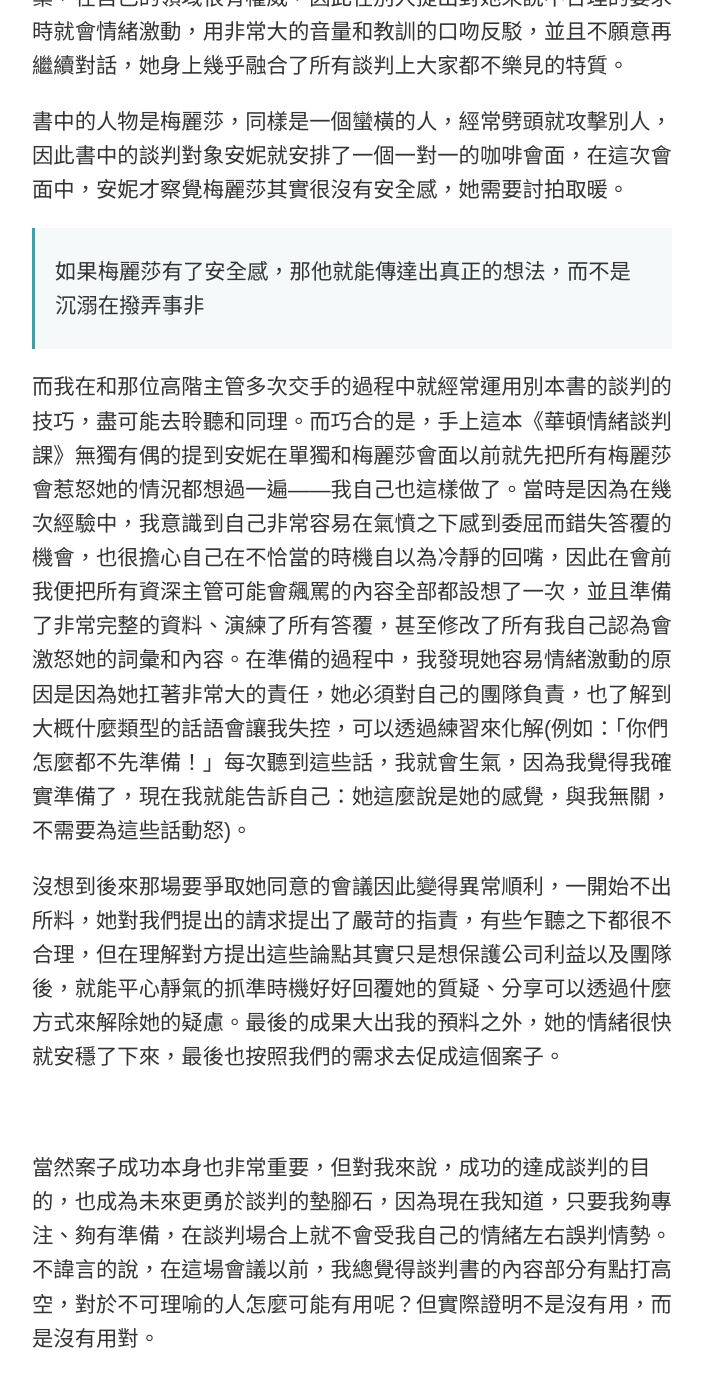
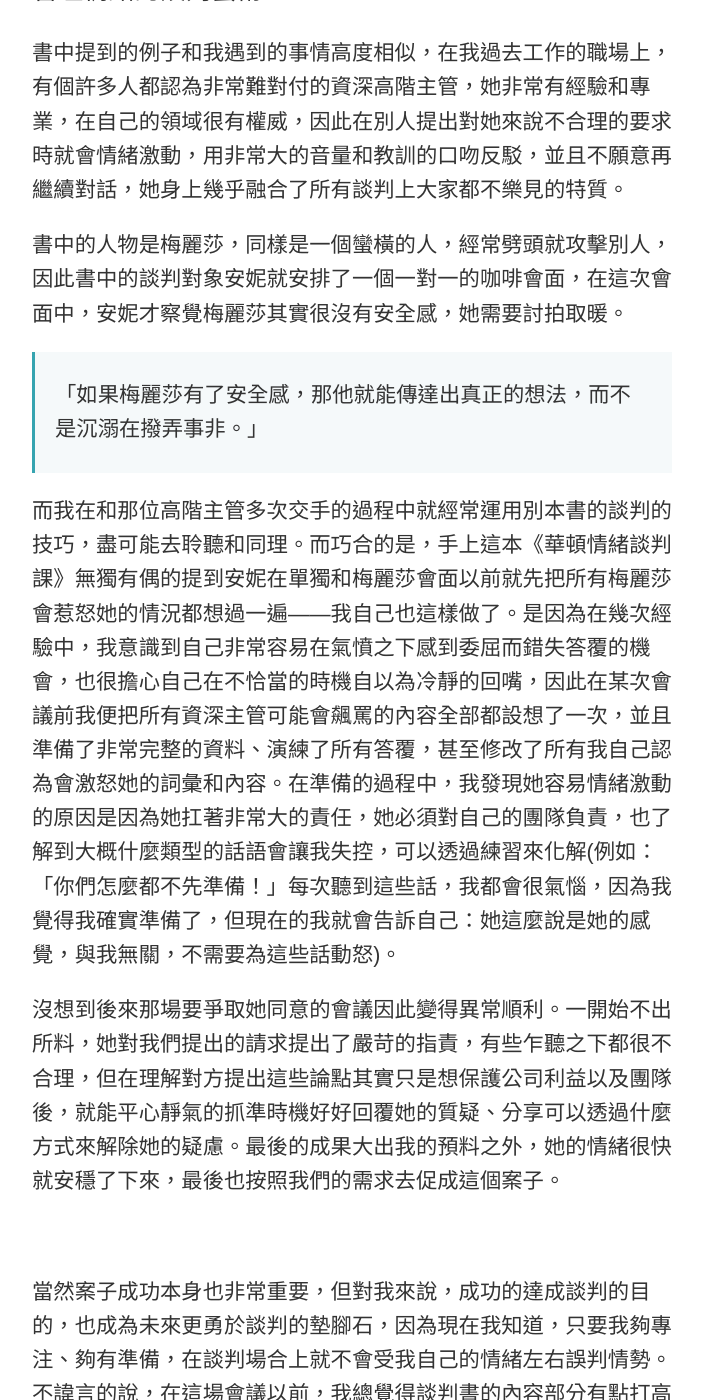
Before and after one commit to pqvst/tzling, a Jekyll site: the page built from _posts/2022-06-24-Bring_Yourself_Bookreview-zh-tw.md, in a window 1280 px wide and 1400 px high, scrolled down 19668 px. Shown: the whole window, without its empty margins (288-991 px from the left). Built offline with Jekyll 4.4.1, drawn with Linux system fonts in a browser that asks for light colours; nearby versions of some CDN libraries; some of the changed text lies outside the part shown.

Commit message:
Update 2022-06-24-Bring_Yourself_Bookreview-zh-tw.md

```diff
--- a/_posts/2022-06-24-Bring_Yourself_Bookreview-zh-tw.md
+++ b/_posts/2022-06-24-Bring_Yourself_Bookreview-zh-tw.md
@@ -4,7 +4,9 @@
 ---
 
 
-> ◆ 全書名：華頓商學院的情緒談判課：駕馭情緒，就是你最好的談判籌碼！華頓商學院頂尖談判專家，淬鍊15年實戰心法 <br/>◆ 原書名：Bring Yourself: How to Harness the Power of Connection to Negotiate Fearlessly <br/> ◆ 作者：Mori Taheripour <br/> ◆ 譯者：周怡伶 <br/> ◆ 出版社：大牌出版
+> ◆ 全書名：華頓商學院的情緒談判課：駕馭情緒，就是你最好的談判籌碼！華頓商學院頂尖談判專家，淬鍊15年實戰心法 <br/><br/>◆ 原書名：Bring Yourself: How to Harness the Power of Connection to Negotiate Fearlessly <br/> ◆ 作者：Mori Taheripour <br/> ◆ 譯者：周怡伶 <br/> ◆ 出版社：大牌出版
+
+<br/>
 
 《華頓商學院的情緒談判課》心得可以直接跳到[這裡](#華頓商學院情緒談判課心得)
 
@@ -283,11 +285,11 @@
 
 書中的人物是梅麗莎，同樣是一個蠻橫的人，經常劈頭就攻擊別人，因此書中的談判對象安妮就安排了一個一對一的咖啡會面，在這次會面中，安妮才察覺梅麗莎其實很沒有安全感，她需要討拍取暖。
 
->如果梅麗莎有了安全感，那他就能傳達出真正的想法，而不是沉溺在撥弄事非 <br/>
+>「如果梅麗莎有了安全感，那他就能傳達出真正的想法，而不是沉溺在撥弄事非。」<br/>
 
-而我在和那位高階主管多次交手的過程中就經常運用別本書的談判的技巧，盡可能去聆聽和同理。而巧合的是，手上這本《華頓情緒談判課》無獨有偶的提到安妮在單獨和梅麗莎會面以前就先把所有梅麗莎會惹怒她的情況都想過一遍——我自己也這樣做了。當時是因為在幾次經驗中，我意識到自己非常容易在氣憤之下感到委屈而錯失答覆的機會，也很擔心自己在不恰當的時機**自以為冷靜**的回嘴，因此在會前我便把所有資深主管可能會飆罵的內容全部都設想了一次，並且準備了非常完整的資料、演練了所有答覆，甚至修改了所有我自己認為會激怒她的詞彙和內容。在準備的過程中，我發現她容易情緒激動的原因是因為她扛著非常大的責任，她必須對自己的團隊負責，也了解到大概什麼類型的話語會讓我失控，可以透過練習來化解(例如：「你們怎麼都不先準備！」每次聽到這些話，我就會生氣，因為我覺得我**確實準備**了，現在我就能告訴自己：她這麼說是她的感覺，與我無關，不需要為這些話動怒)。
+而我在和那位高階主管多次交手的過程中就經常運用別本書的談判的技巧，盡可能去聆聽和同理。而巧合的是，手上這本《華頓情緒談判課》無獨有偶的提到安妮在單獨和梅麗莎會面以前就先把所有梅麗莎會惹怒她的情況都想過一遍——我自己也這樣做了。是因為在幾次經驗中，我意識到自己非常容易在氣憤之下感到委屈而錯失答覆的機會，也很擔心自己在不恰當的時機**自以為冷靜**的回嘴，因此在某次會議前我便把所有資深主管可能會飆罵的內容全部都設想了一次，並且準備了非常完整的資料、演練了所有答覆，甚至修改了所有我自己認為會激怒她的詞彙和內容。在準備的過程中，我發現她容易情緒激動的原因是因為她扛著非常大的責任，她必須對自己的團隊負責，也了解到大概什麼類型的話語會讓我失控，可以透過練習來化解(例如：「你們怎麼都不先準備！」每次聽到這些話，我都會很氣惱，因為我覺得我**確實準備**了，但現在的我就會告訴自己：她這麼說是她的感覺，與我無關，不需要為這些話動怒)。
 
-沒想到後來那場要爭取她同意的會議因此變得異常順利，一開始不出所料，她對我們提出的請求提出了嚴苛的指責，有些乍聽之下都很不合理，但在理解對方提出這些論點其實只是想保護公司利益以及團隊後，就能平心靜氣的抓準時機好好回覆她的質疑、分享可以透過什麼方式來解除她的疑慮。最後的成果大出我的預料之外，她的情緒很快就安穩了下來，最後也按照我們的需求去促成這個案子。
+沒想到後來那場要爭取她同意的會議因此變得異常順利。一開始不出所料，她對我們提出的請求提出了嚴苛的指責，有些乍聽之下都很不合理，但在理解對方提出這些論點其實只是想保護公司利益以及團隊後，就能平心靜氣的抓準時機好好回覆她的質疑、分享可以透過什麼方式來解除她的疑慮。最後的成果大出我的預料之外，她的情緒很快就安穩了下來，最後也按照我們的需求去促成這個案子。
 
 <br/>
 
@@ -305,9 +307,11 @@
 
 >「你絕對不想抱著絕望感踏入談判，或是覺得必須達成協議才算圓滿」
 
->有些人會堅持，對付霸凌者最好的做法是以其人之道還治其人之身，老實說我看不出這有甚麼道理，這樣做並不會讓對方尊敬你，相反的，了解自己的施力點才會讓對方尊敬你，畢竟，和霸凌者談判，沒有比了解自己的力量還好的做法。
+>「有些人會堅持，對付霸凌者最好的做法是以其人之道還治其人之身，老實說我看不出這有甚麼道理，這樣做並不會讓對方尊敬你，相反的，了解自己的施力點才會讓對方尊敬你，畢竟，和霸凌者談判，沒有比了解自己的力量還好的做法。」
 
-我覺得這幾個小節，都在強調「可能性」以及打破框架，只在乎談判桌上的籌碼，的確會讓我們錯失很多沒有看到的策略，而把我們的目光帶往遠處的，就是不認為資源稀缺的**豐足心態**。
+我覺得這幾個小節，都在強調「可能性」以及打破框架，只在乎談判桌上的籌碼，的確會讓我們錯失很多沒有看到的策略，而把我們的目光帶往遠處的，就是不認為資源稀缺的**豐足心態**，如果我一直糾結公司的高層主管只是想激怒所有人，做事沒有合理性，而能夠影響時局的做法是找另一個高層以暴制暴，那可能只會陷入另一個惡性循環，也無法鍛鍊自己的溝通能力。
+
+在離開前一份公司之前發送離職信的時候，我最意外的就是當初那個屢次在會議上飆罵我的高階主管居然也寫了一封信給我，稱許我是很聰明的員工，這大概也是豐足心態的收穫之一。
 
 <br/>
 
```
Also changed, not shown: other parts of _posts/2022-06-24-Bring_Yourself_Bookreview-zh-tw.md (+2 -2 lines).
